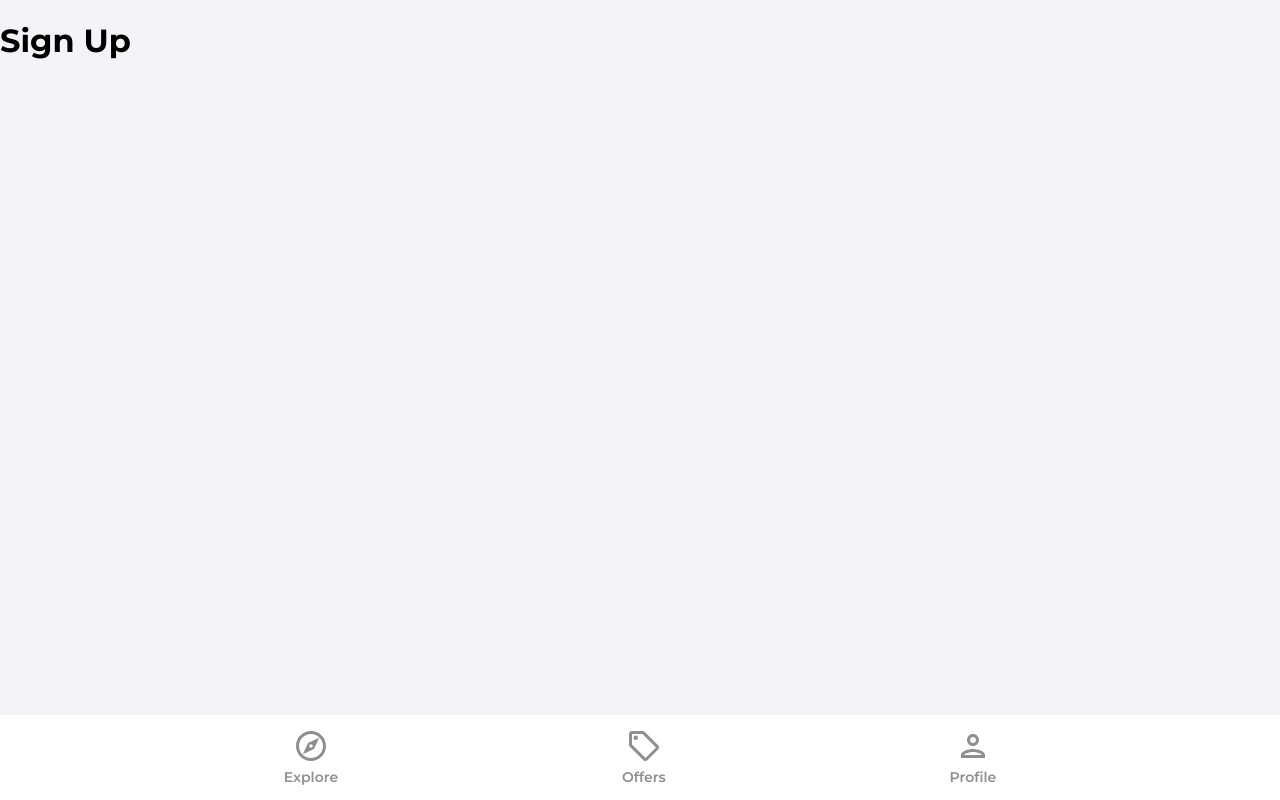
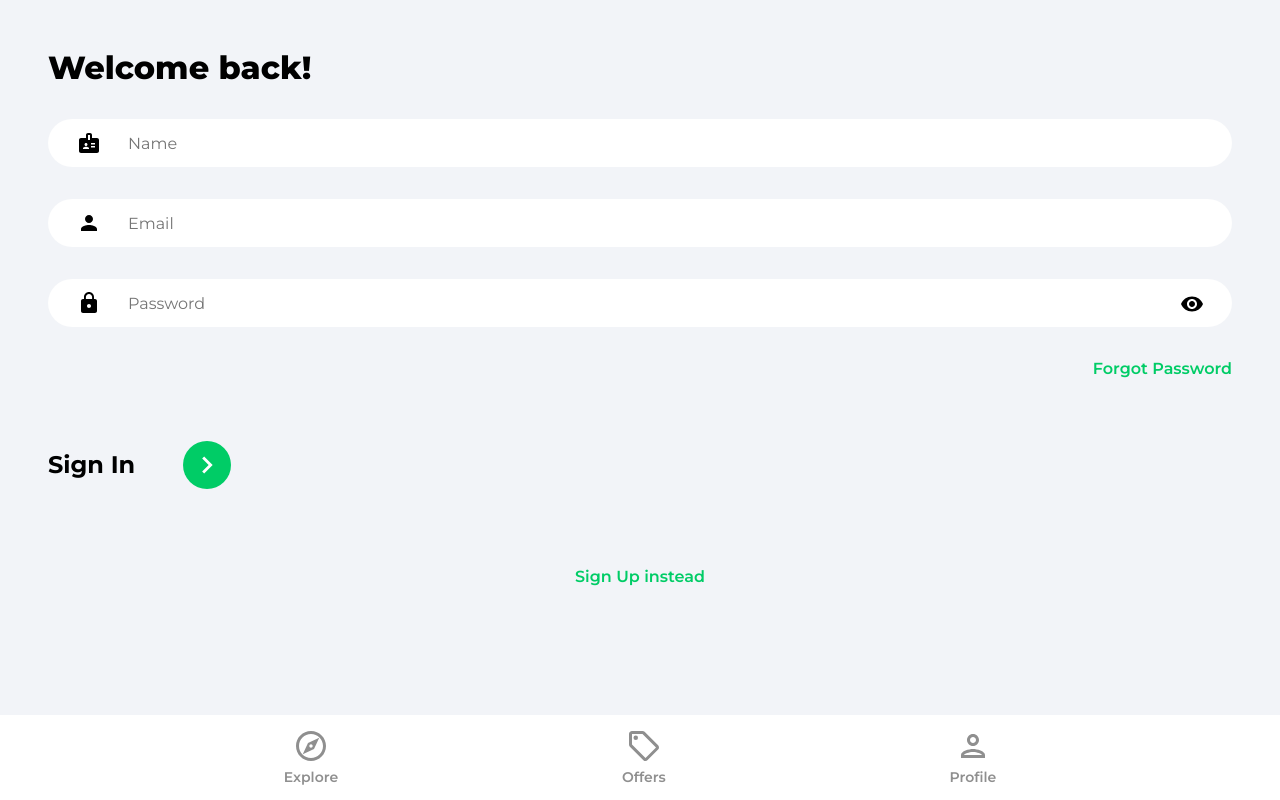
Before and after one commit to anoj-kt/homely, a React (Create React App) app: page /sign-up in a window 1280 px wide. Built offline with nearby package versions, Linux system fonts and the light colour scheme.

Commit message:
Added sign up comp with styling

```diff
--- a/src/index.css
+++ b/src/index.css
@@ -53,7 +53,7 @@ button {
 .input,
 .password__input,
 .email__input,
-.nameInput,
+.name__input,
 .textarea {
   box-shadow: rgba(0, 0, 0, 0.11);
   border: none;
@@ -70,7 +70,7 @@ button {
   .input,
   .password__input,
   .email__input,
-  .nameInput,
+  .name__input,
   .textarea {
     padding: 0 5rem;
   }
@@ -204,3 +204,8 @@ button {
   text-align: center;
   margin-bottom: 3rem;
 }
+
+.name__input {
+  margin-bottom: 2rem;
+  background: url('./assets/svg/badgeIcon.svg') #ffffff 2.5% center no-repeat;
+}
--- a/src/pages/Signup.jsx
+++ b/src/pages/Signup.jsx
@@ -1,11 +1,90 @@
+import { useState } from 'react';
+import { Link, useNavigate } from 'react-router-dom';
 
+import { ReactComponent as ArrowRightIcon } from '../assets/svg/keyboardArrowRightIcon.svg';
+import visibilityIcon from '../assets/svg/visibilityIcon.svg';
 
 function SignUp() {
-    return (
-      <>
-      <h1>Sign Up</h1>
-      </>
-    );
-  }
+  const [showPassword, setShowPassword] = useState(false);
+  const [formData, setFormData] = useState({
+    name: "",
+    email: "",
+    password: ""
+  });
+  const { name, email, password } = formData;
+
+  const navigate = useNavigate();
+
+  const onChange = (e) => {
+    setFormData(prev => ({
+      ...prev, [e.target.id]:e.target.value
+    }))
+  };
+
+  return (
+    <>
+    <div className="page__container">
+      <header>
+        <p className="page__header">Welcome back!</p>
+      </header>
+
+      <form>
+        <input
+          type="text"
+          className="name__input"
+          placeholder="Name"
+          id="name"
+          value={name}
+          onChange={onChange}
+        />
+        <input
+          type="email"
+          className="email__input"
+          placeholder="Email"
+          id="email"
+          value={email}
+          onChange={onChange}
+        />
+        <div className="password__inputDiv">
+          <input
+            type={showPassword ? "text" : "password"}
+            className="password__input"
+            placeholder="Password"
+            id="password"
+            value={password}
+            onChange={onChange}
+          />
+          <img
+            src={visibilityIcon}
+            alt="Show password"
+            className="showPassword"
+            onClick={() => setShowPassword(prev => !prev)}
+          />
+        </div>
+        <Link
+          to="/forgot-password"
+          className="forgotPasswordLink"
+        >
+          Forgot Password
+        </Link>
+        <div className="signIn__div">
+          <p className="signIn__text">Sign In</p>
+          <button className="signIn__button">
+            <ArrowRightIcon
+              fill="#ffffff"
+              width="34px"
+              height="34px"
+            />
+          </button>
+        </div>
+      </form>
+
+      <Link to="/sign-up" className="signUpLink">
+        Sign Up instead
+      </Link>
+    </div>
+    </>
+  );
+}
 
   export default SignUp;
```
